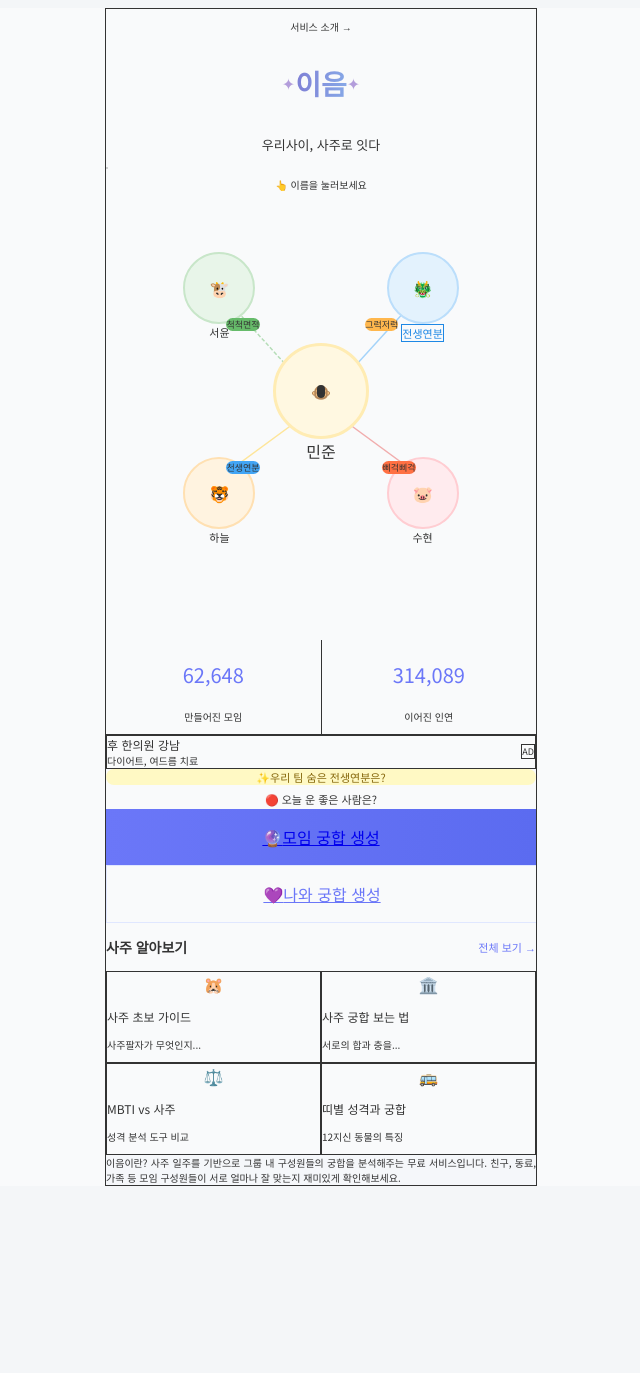
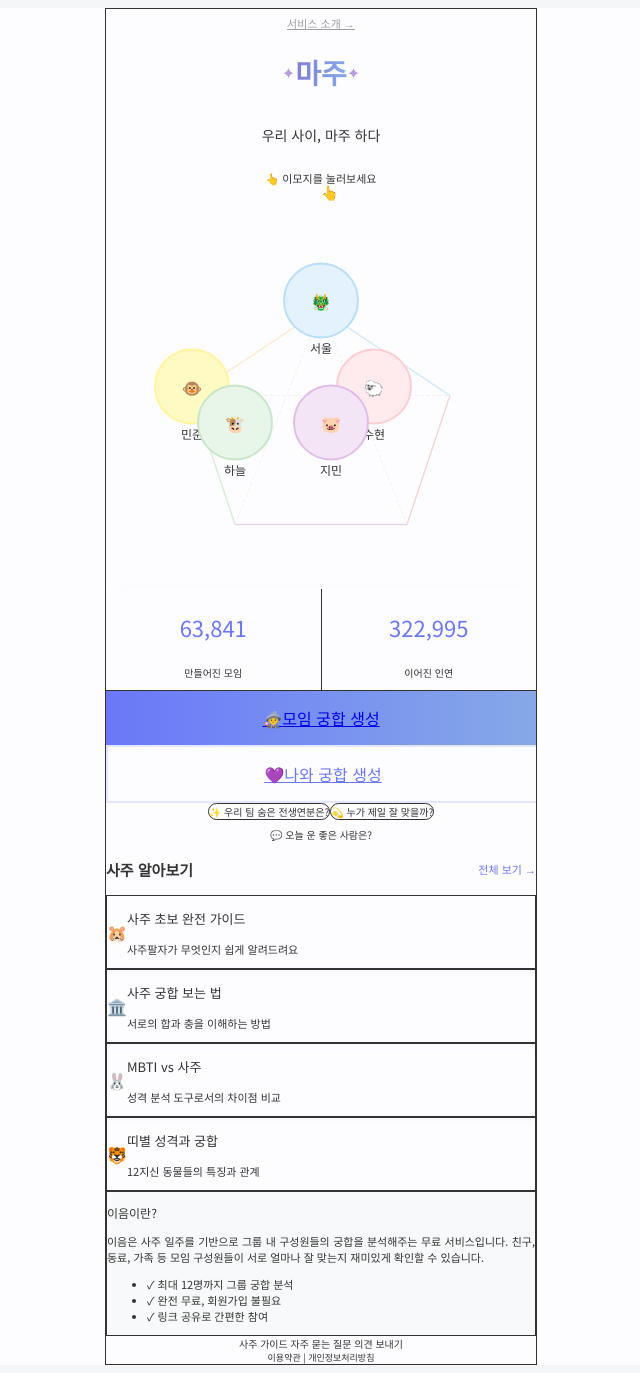
Before and after one commit to PLANB-John/maju-web, a Next.js app: page / in a window 1280 px wide. Shown: the whole page, without its empty margins (319-959 px from the left). Before the commit the page ends 1194 px from the top, so only its background shows below. Built offline with nearby package versions, Linux system fonts and the light colour scheme.

Commit message:
Update page.tsx

```diff
--- a/app/page.tsx
+++ b/app/page.tsx
@@ -1,189 +1,236 @@
+"use client"; // 애니메이션과 클릭 기능을 위해 필수!
+
+import { useState, useEffect } from "react";
 import Link from "next/link";
 
+// 1. 숫자 카운팅 컴포넌트 (주루룩 올라가는 효과)
+function Counter({ end, duration = 2000 }: { end: number, duration?: number }) {
+  const [count, setCount] = useState(0);
+
+  useEffect(() => {
+    let startTime: number | null = null;
+    const animate = (currentTime: number) => {
+      if (!startTime) startTime = currentTime;
+      const progress = Math.min((currentTime - startTime) / duration, 1);
+      // 부드러운 감속 효과 (Ease Out)
+      setCount(Math.floor(progress * end));
+      if (progress < 1) {
+        requestAnimationFrame(animate);
+      }
+    };
+    requestAnimationFrame(animate);
+  }, [end, duration]);
+
+  return <span>{count.toLocaleString()}</span>;
+}
+
 export default function Home() {
+  // 현재 선택된 캐릭터 (기본값: null)
+  const [selectedName, setSelectedName] = useState<string | null>(null);
+  const [relationText, setRelationText] = useState("👆 이모지를 눌러보세요");
+
+  // 캐릭터 클릭 시 실행되는 함수
+  const handleNodeClick = (name: string, relation: string) => {
+    setSelectedName(name);
+    setRelationText(`"${name}"님과는 [${relation}] 관계입니다!`);
+  };
+
   return (
-    <main className="min-h-screen bg-[#F9FAFB] flex justify-center py-0 sm:py-10 font-sans text-[#333]">
-      {/* 모바일 컨테이너 (그림자 있는 흰색 박스) */}
+    <main className="min-h-screen bg-[#FDFDFF] flex justify-center py-0 sm:py-10 text-[#333]">
+      {/* 모바일 프레임 */}
       <div className="w-full max-w-[430px] bg-white min-h-screen sm:min-h-[850px] sm:rounded-[40px] shadow-2xl overflow-hidden flex flex-col relative pb-10 border border-gray-100">
 
         {/* =======================
-            1. 헤더 (로고) - 그라데이션 적용
+            [요청 1, 2] 헤더 & 별 애니메이션
            ======================= */}
         <header className="pt-10 pb-4 text-center bg-white z-10">
-          <p className="text-[10px] text-gray-400 mb-1 tracking-tight cursor-pointer hover:text-[#6B77F8] transition-colors">서비스 소개 →</p>
+          <Link href="/about" className="inline-block text-[11px] text-[#9E9E9E] mb-1 tracking-tight hover:text-maju-primary transition-colors">
+            서비스 소개 →
+          </Link>
           <div className="flex items-center justify-center gap-2 mb-1">
-             <span className="text-[#B39DDB] text-lg animate-pulse">✦</span>
+             {/* 왼쪽 별 (커졌다 작아졌다) */}
+             <span className="text-[#B39DDB] text-xl animate-twinkle">✦</span>
+             {/* 마주 로고 (색상 똑같이) */}
              <h1 className="text-[28px] font-extrabold text-transparent bg-clip-text bg-gradient-to-r from-[#7F7FD5] to-[#86A8E7]">
-                이음
+                마주
              </h1>
-             <span className="text-[#B39DDB] text-lg animate-pulse">✦</span>
+             {/* 오른쪽 별 (커졌다 작아졌다, 딜레이 줌) */}
+             <span className="text-[#B39DDB] text-xl animate-twinkle" style={{ animationDelay: '1s' }}>✦</span>
           </div>
-          <p className="text-[13px] text-gray-500 font-medium tracking-tight">우리사이, 사주로 잇다</p>
+          <p className="text-[14px] text-gray-600 font-bold tracking-tight">우리 사이, 마주 하다</p>
         </header>
 
         {/* =======================
-            2. 메인 관계도 (움직이는 그래프)
+            [요청 3] 관계도 & 클릭 인터랙션
            ======================= */}
-        <div className="relative w-full aspect-[1/1.1] mt-2 mb-2">
+        <div className="relative w-full aspect-square mt-2 mb-2">
 
-            {/* 배경 원형 라인 (은은하게) */}
-            <div className="absolute inset-0 flex items-center justify-center opacity-30 pointer-events-none">
-                 <div className="w-[70%] h-[70%] border border-gray-200 rounded-full"></div>
+            {/* 배경 연결 선 (오각형 형태) */}
+            <svg className="absolute inset-0 w-full h-full pointer-events-none z-0 opacity-40">
+                <line x1="50%" y1="35%" x2="20%" y2="55%" stroke="#FFCC80" strokeWidth="1.5" /> {/* 서울-민준 */}
+                <line x1="50%" y1="35%" x2="80%" y2="55%" stroke="#90CAF9" strokeWidth="1.5" /> {/* 서울-수현 */}
+                <line x1="20%" y1="55%" x2="30%" y2="85%" stroke="#A5D6A7" strokeWidth="1.5" /> {/* 민준-하늘 */}
+                <line x1="80%" y1="55%" x2="70%" y2="85%" stroke="#EF9A9A" strokeWidth="1.5" /> {/* 수현-지민 */}
+                <line x1="30%" y1="85%" x2="70%" y2="85%" stroke="#CE93D8" strokeWidth="1.5" /> {/* 하늘-지민 */}
+                {/* 내부 연결선 */}
+                <line x1="50%" y1="35%" x2="30%" y2="85%" stroke="#E0E0E0" strokeWidth="1" strokeDasharray="4 2" />
+                <line x1="50%" y1="35%" x2="70%" y2="85%" stroke="#E0E0E0" strokeWidth="1" strokeDasharray="4 2" />
+                <line x1="20%" y1="55%" x2="80%" y2="55%" stroke="#E0E0E0" strokeWidth="1" strokeDasharray="4 2" />
+            </svg>
+
+            {/* --- 노드 (캐릭터) 클릭 가능하게 만듦 --- */}
+
+            {/* 1. 중앙 상단 (서울) - 용 */}
+            <div onClick={() => handleNodeClick("서울", "리더와 팔로워")}
+                 className="absolute top-[35%] left-1/2 transform -translate-x-1/2 -translate-y-1/2 flex flex-col items-center cursor-pointer transition-transform active:scale-90 hover:scale-105 z-20">
+                 <div className="w-[72px] h-[72px] bg-[#E3F2FD] border-2 border-[#BBDEFB] rounded-full flex items-center justify-center shadow-md">
+                    <span className="text-3xl">🐲</span>
+                 </div>
+                 <span className="text-[12px] font-bold text-gray-700 mt-1">서울</span>
             </div>
 
-            {/* 연결 선 (SVG Lines) */}
-            <svg className="absolute inset-0 w-full h-full pointer-events-none z-0 opacity-80">
-                {/* 센터 -> 11시 (녹색선) */}
-                <line x1="50%" y1="50%" x2="25%" y2="25%" stroke="#A5D6A7" strokeWidth="1.5" strokeDasharray="4 2" />
-                {/* 센터 -> 1시 (파란선) */}
-                <line x1="50%" y1="50%" x2="75%" y2="25%" stroke="#90CAF9" strokeWidth="1.5" />
-                {/* 센터 -> 5시 (빨간선) */}
-                <line x1="50%" y1="50%" x2="80%" y2="70%" stroke="#EF9A9A" strokeWidth="1.5" />
-                {/* 센터 -> 7시 (노란선) */}
-                <line x1="50%" y1="50%" x2="20%" y2="70%" stroke="#FFE082" strokeWidth="1.5" />
-            </svg>
-
-            {/* 라벨 (알약 모양) - 정확한 위치 */}
-            <div className="absolute top-[32%] left-[28%] bg-[#66BB6A] text-white text-[9px] font-bold px-2 py-0.5 rounded-full z-10 shadow-sm animate-float-slow">척척면적</div>
-            <div className="absolute top-[32%] right-[32%] bg-[#FFB74D] text-white text-[9px] font-bold px-2 py-0.5 rounded-full z-10 shadow-sm animate-float-medium">그럭저럭</div>
-            <div className="absolute bottom-[35%] right-[28%] bg-[#FF7043] text-white text-[9px] font-bold px-2 py-0.5 rounded-full z-10 shadow-sm animate-float-fast">삐걱삐걱</div>
-            <div className="absolute bottom-[35%] left-[28%] bg-[#42A5F5] text-white text-[9px] font-bold px-2 py-0.5 rounded-full z-10 shadow-sm animate-float-slow">천생연분</div>
-
-
-            {/* --- 노드 (동물 자리) --- */}
-
-            {/* 센터 (나) - 가장 큼 */}
-            <div className="absolute top-1/2 left-1/2 transform -translate-x-1/2 -translate-y-1/2 z-20 flex flex-col items-center">
-                <div className="w-[90px] h-[90px] bg-[#FFF8E1] border-[3px] border-[#FFECB3] rounded-full flex items-center justify-center shadow-lg relative">
-                    {/* 이미지 들어갈 자리 */}
-                    <span className="text-4xl filter drop-shadow-sm">🐵</span>
-                    <div className="absolute -bottom-1 bg-[#333] text-white text-[9px] px-2 py-0.5 rounded-full font-bold">나</div>
-                </div>
-                <span className="text-xs font-bold text-gray-800 mt-2">민준</span>
+            {/* 2. 좌측 중단 (민준) - 원숭이 */}
+            <div onClick={() => handleNodeClick("민준", "환상의 짝꿍")}
+                 className="absolute top-[55%] left-[20%] transform -translate-x-1/2 -translate-y-1/2 flex flex-col items-center cursor-pointer transition-transform active:scale-90 hover:scale-105 z-20">
+                 <div className="w-[72px] h-[72px] bg-[#FFF9C4] border-2 border-[#FFF59D] rounded-full flex items-center justify-center shadow-md">
+                    <span className="text-3xl">🐵</span>
+                 </div>
+                 <span className="text-[12px] font-bold text-gray-700 mt-1">민준</span>
             </div>
 
-            {/* 11시 (녹색) */}
-            <div className="absolute top-[18%] left-[18%] flex flex-col items-center animate-float-slow">
-                 <div className="w-[68px] h-[68px] bg-[#E8F5E9] border-[2px] border-[#C8E6C9] rounded-full flex items-center justify-center shadow-md">
-                    <span className="text-2xl">🐮</span>
+            {/* 3. 우측 중단 (수현) - 양 */}
+            <div onClick={() => handleNodeClick("수현", "조금 어색한 사이")}
+                 className="absolute top-[55%] right-[20%] transform -translate-x-1/2 -translate-y-1/2 flex flex-col items-center cursor-pointer transition-transform active:scale-90 hover:scale-105 z-20">
+                 <div className="w-[72px] h-[72px] bg-[#FFEBEE] border-2 border-[#FFCDD2] rounded-full flex items-center justify-center shadow-md">
+                    <span className="text-3xl">🐑</span>
                  </div>
-                 <span className="text-[11px] font-medium text-gray-600 mt-1">서윤</span>
+                 <span className="text-[12px] font-bold text-gray-700 mt-1">수현</span>
             </div>
 
-            {/* 1시 (파랑) */}
-            <div className="absolute top-[18%] right-[18%] flex flex-col items-center animate-float-medium">
-                 <div className="w-[68px] h-[68px] bg-[#E3F2FD] border-[2px] border-[#BBDEFB] rounded-full flex items-center justify-center shadow-md">
-                    <span className="text-2xl">🐲</span>
+            {/* 4. 좌측 하단 (하늘) - 소 */}
+            <div onClick={() => handleNodeClick("하늘", "비즈니스 파트너")}
+                 className="absolute bottom-[15%] left-[30%] transform -translate-x-1/2 -translate-y-1/2 flex flex-col items-center cursor-pointer transition-transform active:scale-90 hover:scale-105 z-20">
+                 <div className="w-[72px] h-[72px] bg-[#E8F5E9] border-2 border-[#C8E6C9] rounded-full flex items-center justify-center shadow-md">
+                    <span className="text-3xl">🐮</span>
                  </div>
-                 <span className="text-[11px] font-medium text-[#1E88E5] bg-blue-50 px-1.5 rounded mt-1 border border-blue-100">전생연분</span>
+                 <span className="text-[12px] font-bold text-gray-700 mt-1">하늘</span>
             </div>
 
-            {/* 5시 (핑크) */}
-            <div className="absolute bottom-[20%] right-[18%] flex flex-col items-center animate-float-fast">
-                 <div className="w-[68px] h-[68px] bg-[#FFEBEE] border-[2px] border-[#FFCDD2] rounded-full flex items-center justify-center shadow-md">
-                    <span className="text-2xl">🐷</span>
+            {/* 5. 우측 하단 (지민) - 돼지 */}
+            <div onClick={() => handleNodeClick("지민", "술 친구")}
+                 className="absolute bottom-[15%] right-[30%] transform -translate-x-1/2 -translate-y-1/2 flex flex-col items-center cursor-pointer transition-transform active:scale-90 hover:scale-105 z-20">
+                 <div className="w-[72px] h-[72px] bg-[#F3E5F5] border-2 border-[#E1BEE7] rounded-full flex items-center justify-center shadow-md">
+                    <span className="text-3xl">🐷</span>
                  </div>
-                 <span className="text-[11px] font-medium text-gray-600 mt-1">수현</span>
+                 <span className="text-[12px] font-bold text-gray-700 mt-1">지민</span>
             </div>
 
-            {/* 7시 (노랑) */}
-             <div className="absolute bottom-[20%] left-[18%] flex flex-col items-center animate-float-slow">
-                 <div className="w-[68px] h-[68px] bg-[#FFF3E0] border-[2px] border-[#FFE0B2] rounded-full flex items-center justify-center shadow-md">
-                    <span className="text-2xl">🐯</span>
-                 </div>
-                 <span className="text-[11px] font-medium text-gray-600 mt-1">하늘</span>
-            </div>
-
-             <div className="absolute bottom-4 w-full text-center">
-                 <p className="text-[10px] text-gray-300 animate-pulse">👆 이름을 눌러보세요</p>
+             {/* 하단 안내 문구 (클릭 시 변경됨) */}
+             <div className="absolute bottom-0 w-full text-center">
+                 <p className="text-[11px] text-gray-400 animate-pulse transition-all">
+                    {relationText}
+                 </p>
+                 {/* 마우스 커서 이모지 (요청사항) */}
+                 <div className="absolute bottom-[-5px] left-1/2 ml-20 text-[14px] animate-bounce">👆</div>
              </div>
         </div>
 
 
         {/* =======================
-            3. 통계 바 (숫자 강조)
+            [요청 4] 숫자 카운팅 (주루룩 올라감)
            ======================= */}
-        <div className="flex justify-center items-center pb-6 border-b border-gray-50 mx-8">
+        <div className="flex justify-center items-center py-6 border-b border-gray-50 mx-6 bg-white rounded-xl shadow-[0_4px_20px_rgba(0,0,0,0.02)] mb-4">
              <div className="flex-1 text-center border-r border-gray-100">
-                <p className="text-[20px] font-extrabold text-[#6B77F8] tracking-tight">62,648</p>
+                <p className="text-[22px] font-extrabold text-[#6B77F8] tracking-tight">
+                    <Counter end={63841} />
+                </p>
                 <p className="text-[10px] text-gray-400 mt-0.5">만들어진 모임</p>
              </div>
              <div className="flex-1 text-center">
-                <p className="text-[20px] font-extrabold text-[#6B77F8] tracking-tight">314,089</p>
+                <p className="text-[22px] font-extrabold text-[#6B77F8] tracking-tight">
+                    <Counter end={322995} />
+                </p>
                 <p className="text-[10px] text-gray-400 mt-0.5">이어진 인연</p>
              </div>
         </div>
 
         {/* =======================
-            4. 배너 & 텍스트
+            [요청 5] 메인 버튼 (그라데이션 & 경로 분리)
            ======================= */}
-        <div className="px-5 mt-5 space-y-4">
-             {/* 광고 배너 */}
-             <div className="bg-white border border-gray-200 rounded-xl p-3 flex justify-between items-center shadow-sm hover:shadow-md transition-shadow cursor-pointer">
-                <div className="flex items-center gap-3">
-                    <div className="w-10 h-10 bg-gray-200 rounded-lg overflow-hidden relative">
-                        {/* 이미지 placeholder */}
-                        <div className="absolute inset-0 flex items-center justify-center text-[8px] text-gray-500">IMG</div>
-                    </div>
-                    <div className="flex flex-col">
-                         <span className="text-[12px] font-bold text-gray-800">후 한의원 강남</span>
-                         <span className="text-[10px] text-gray-400">다이어트, 여드름 치료</span>
-                    </div>
-                </div>
-                <span className="text-[9px] text-gray-400 border border-gray-100 px-1.5 py-0.5 rounded bg-gray-50">AD</span>
-             </div>
+        <div className="px-5 mt-2 space-y-3">
+             {/* 모임 궁합 생성 -> /create 페이지로 이동 */}
+             <Link href="/create" className="w-full h-[54px] bg-gradient-to-r from-[#6B77F8] to-[#86A8E7] text-white rounded-xl shadow-lg flex items-center justify-center gap-2 font-bold text-[16px] transform transition-all active:scale-95 hover:shadow-xl">
+                <span>🧙‍♀️</span> 모임 궁합 생성
+             </Link>
 
-             {/* 롤링 텍스트 (그라데이션 배경) */}
-             <div className="flex justify-center items-center gap-2 text-[11px] font-bold text-[#85660b] bg-[#FFF9C4] py-2.5 rounded-full mx-2 shadow-sm">
-                 <span className="animate-pulse">✨</span> <span>우리 팀 숨은 전생연분은?</span>
-             </div>
-
-             <div className="text-center">
-                <span className="text-[11px] text-gray-500 bg-gray-100 px-3 py-1 rounded-full">🔴 오늘 운 좋은 사람은?</span>
-             </div>
-        </div>
-
-        {/* =======================
-            5. 메인 버튼 (그라데이션)
-           ======================= */}
-        <div className="px-5 mt-5 space-y-3">
-             <Link href="/create" className="w-full h-[56px] bg-gradient-to-r from-[#6B77F8] to-[#5B6BF0] text-white rounded-2xl shadow-float flex items-center justify-center gap-2 font-bold text-[16px] transform transition-transform active:scale-95">
-                <span>🔮</span> 모임 궁합 생성
-             </Link>
-             <Link href="/create" className="w-full h-[56px] bg-white border border-[#E0E7FF] text-[#6B77F8] rounded-2xl flex items-center justify-center gap-2 font-bold text-[16px] shadow-sm transform transition-transform active:scale-95 hover:bg-gray-50">
+             {/* 나와 궁합 생성 -> /create-solo 페이지로 이동 (예시) */}
+             <Link href="/create" className="w-full h-[54px] bg-white border-2 border-[#E0E7FF] text-[#6B77F8] rounded-xl flex items-center justify-center gap-2 font-bold text-[16px] shadow-sm transform transition-all active:scale-95 hover:bg-gray-50">
                 <span>💜</span> 나와 궁합 생성
              </Link>
         </div>
 
         {/* =======================
-            6. 사주 알아보기 (그리드 카드)
+            [요청 6] 배너 & 롤링 텍스트
            ======================= */}
-        <div className="mt-8 px-5 pb-8">
+         <div className="px-5 mt-6 mb-2 flex justify-center gap-2">
+            <span className="text-[10px] bg-yellow-50 text-yellow-600 px-3 py-1.5 rounded-full border border-yellow-100 shadow-sm">
+                ✨ 우리 팀 숨은 전생연분은?
+            </span>
+            <span className="text-[10px] bg-gray-50 text-gray-500 px-3 py-1.5 rounded-full border border-gray-100 shadow-sm">
+                💫 누가 제일 잘 맞을까?
+            </span>
+         </div>
+         <div className="text-center mb-6">
+             <span className="text-[10px] text-green-500 font-bold">💬 오늘 운 좋은 사람은?</span>
+         </div>
+
+
+        {/* =======================
+            [요청 7] 사주 알아보기 (그리드 카드)
+           ======================= */}
+        <div className="px-5 pb-8">
             <div className="flex justify-between items-center mb-3 px-1">
-                <h3 className="font-bold text-[14px] text-gray-800">사주 알아보기</h3>
+                <h3 className="font-bold text-[15px] text-gray-800">사주 알아보기</h3>
                 <span className="text-[11px] text-[#6B77F8] cursor-pointer hover:underline">전체 보기 →</span>
             </div>
 
-            <div className="grid grid-cols-2 gap-3">
+            <div className="space-y-3">
                 {[
-                    { icon: "🐹", title: "사주 초보 가이드", desc: "사주팔자가 무엇인지..." },
-                    { icon: "🏛️", title: "사주 궁합 보는 법", desc: "서로의 합과 충을..." },
-                    { icon: "⚖️", title: "MBTI vs 사주", desc: "성격 분석 도구 비교" },
-                    { icon: "🚌", title: "띠별 성격과 궁합", desc: "12지신 동물의 특징" }
+                    { icon: "🐹", title: "사주 초보 완전 가이드", desc: "사주팔자가 무엇인지 쉽게 알려드려요" },
+                    { icon: "🏛️", title: "사주 궁합 보는 법", desc: "서로의 합과 충을 이해하는 방법" },
+                    { icon: "🐰", title: "MBTI vs 사주", desc: "성격 분석 도구로서의 차이점 비교" },
+                    { icon: "🐯", title: "띠별 성격과 궁합", desc: "12지신 동물들의 특징과 관계" }
                 ].map((item, idx) => (
-                    <div key={idx} className="bg-white p-4 rounded-2xl border border-gray-100 shadow-card flex flex-col gap-2 hover:-translate-y-1 transition-transform cursor-pointer">
-                        <div className="w-8 h-8 bg-gray-50 rounded-full flex items-center justify-center text-lg">{item.icon}</div>
+                    <div key={idx} className="bg-white p-4 rounded-xl border border-gray-100 shadow-[0_2px_10px_rgba(0,0,0,0.03)] flex items-center gap-4 hover:bg-gray-50 transition-colors cursor-pointer">
+                        <div className="w-10 h-10 bg-gray-50 rounded-full flex items-center justify-center text-xl shadow-inner">{item.icon}</div>
                         <div>
-                            <p className="text-[12px] font-bold text-gray-700">{item.title}</p>
-                            <p className="text-[10px] text-gray-400 mt-0.5 truncate">{item.desc}</p>
+                            <p className="text-[13px] font-bold text-gray-800">{item.title}</p>
+                            <p className="text-[11px] text-gray-400 mt-0.5">{item.desc}</p>
                         </div>
                     </div>
                 ))}
             </div>
 
-            {/* 푸터 설명 */}
-            <div className="mt-8 bg-[#F5F7FA] p-4 rounded-xl text-[10px] text-gray-400 leading-relaxed text-justify">
-                <span className="font-bold text-gray-500">이음이란?</span> 사주 일주를 기반으로 그룹 내 구성원들의 궁합을 분석해주는 무료 서비스입니다. 친구, 동료, 가족 등 모임 구성원들이 서로 얼마나 잘 맞는지 재미있게 확인해보세요.
+            {/* =======================
+                [요청 8] 푸터 (이음이란?)
+               ======================= */}
+            <div className="mt-10 bg-[#F8F9FA] p-5 rounded-2xl text-[11px] text-gray-400 leading-relaxed text-justify border border-gray-100">
+                <p className="mb-2 font-bold text-gray-600 text-[12px]">이음이란?</p>
+                <p className="mb-3">
+                    이음은 사주 일주를 기반으로 그룹 내 구성원들의 궁합을 분석해주는 무료 서비스입니다. 친구, 동료, 가족 등 모임 구성원들이 서로 얼마나 잘 맞는지 재미있게 확인할 수 있습니다.
+                </p>
+                <ul className="space-y-1 text-gray-500 font-medium">
+                    <li>✓ 최대 12명까지 그룹 궁합 분석</li>
+                    <li>✓ 완전 무료, 회원가입 불필요</li>
+                    <li>✓ 링크 공유로 간편한 참여</li>
+                </ul>
+            </div>
+
+            <div className="mt-6 text-center text-[10px] text-gray-300 space-x-3">
+                 <span>사주 가이드</span> <span>자주 묻는 질문</span> <span>의견 보내기</span>
+            </div>
+             <div className="mt-2 text-center text-[9px] text-gray-200">
+                 이용약관 | 개인정보처리방침
             </div>
         </div>
 
```
